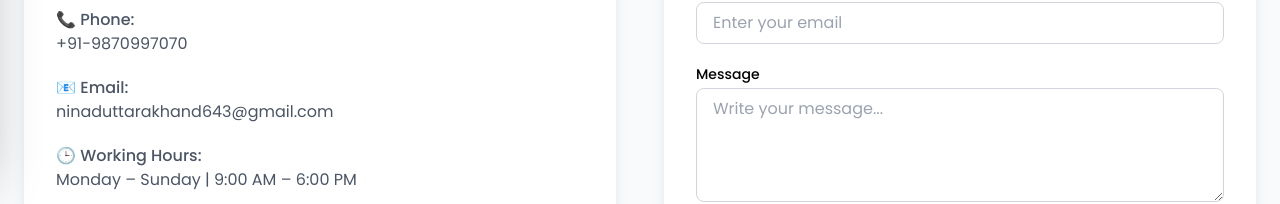
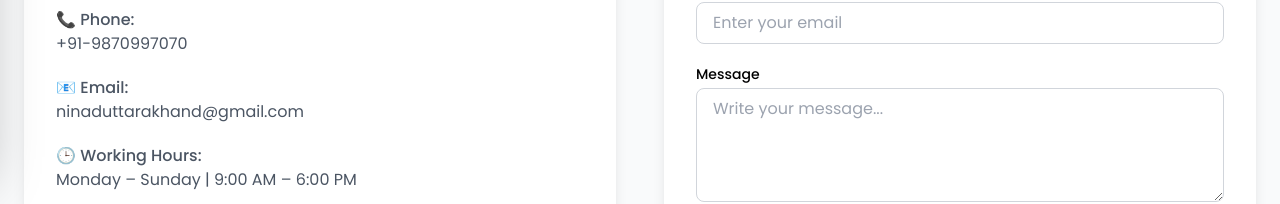
Before and after one commit to Altarina-creative/Ninad-, a React (Vite) app in the folder client/: page /contact in a window 1280 px wide. Shown: the part 631-835 px from the top of the page. Built offline with nearby package versions, Linux system fonts and the light colour scheme.

Commit message:
Update Contact.jsx

```diff
--- a/client/src/pages/Contact.jsx
+++ b/client/src/pages/Contact.jsx
@@ -91,7 +91,7 @@ const Contact = () => {
 
             <p>
               📧 <span className="font-medium">Email:</span><br />
-              ninaduttarakhand643@gmail.com
+              ninaduttarakhand@gmail.com
             </p>
 
             <p>
```
